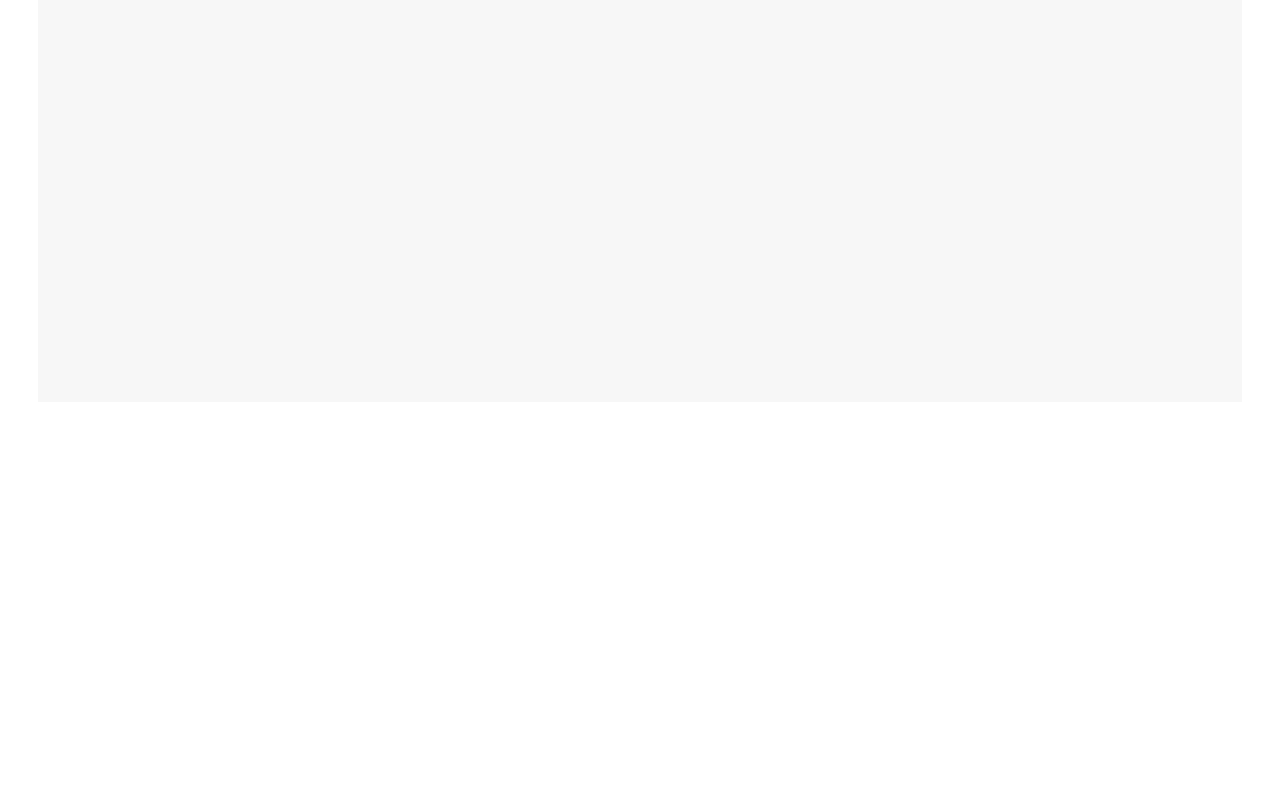
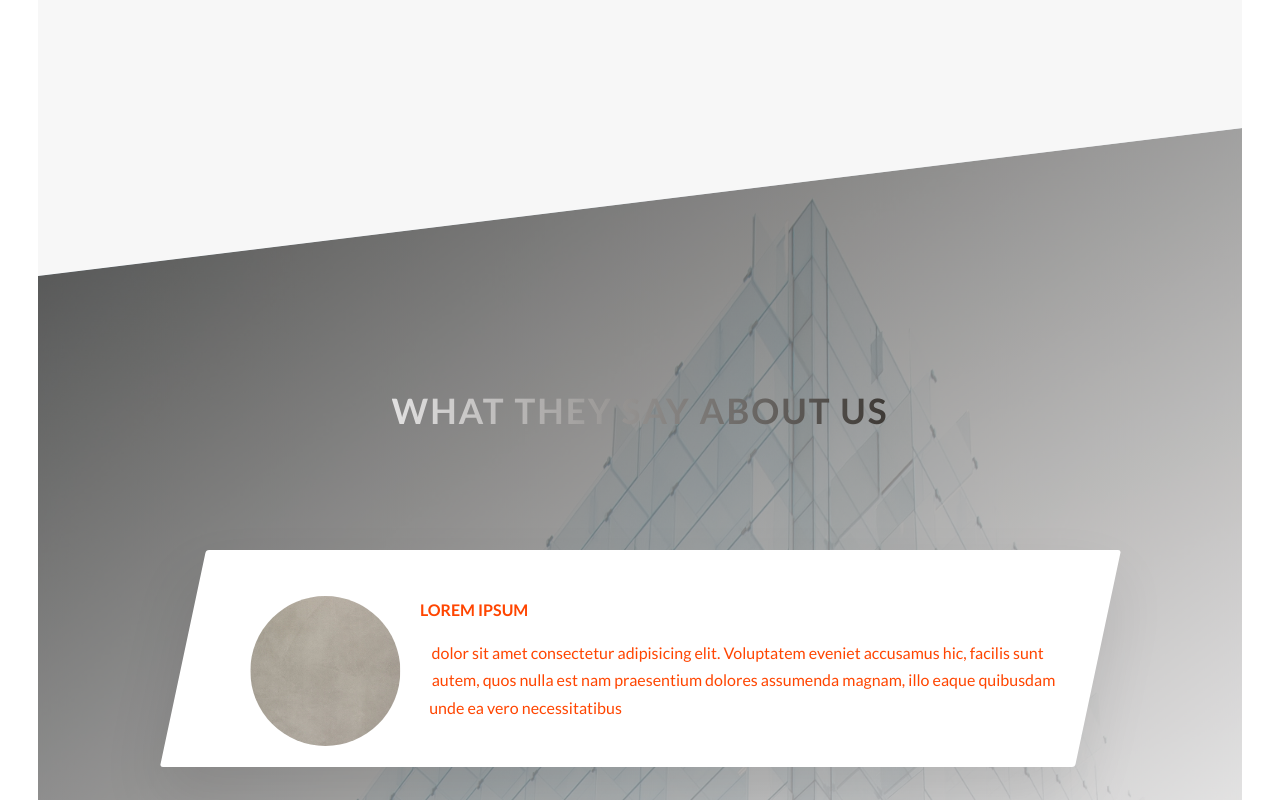
Before and after one commit to debuy-co/landingPage, a React (Create React App) app: page / in a window 1280 px wide. Shown: the part 3460-4260 px from the top of the page. Before the commit the page ends 3900 px from the top, so only its background shows below. Built offline with nearby package versions, Linux system fonts and the light colour scheme.

Commit message:
Building the Testimonials Section - Part 1

```diff
--- a/src/App.js
+++ b/src/App.js
@@ -2,6 +2,7 @@ import Header from "./components/layout/Header";
 import About from "./components/about/About";
 import Features from "./components/features/Features";
 import Price from "./components/price/Price";
+import Testimonials from "./components/testimonials/Testimonials";
 
 function App() {
   return (
@@ -10,6 +11,7 @@ function App() {
       <About />
       <Features />
       <Price />
+      <Testimonials />
       {/* <GridTest /> //this was only to show the grid layout*/}
     </div>
   );
--- /dev/null
+++ b/src/components/testimonials/Testimonials.js
@@ -0,0 +1,34 @@
+import React from "react";
+import ImageWhite from "../../assets/img/block-grey.jpg";
+
+function Testimonials() {
+  return (
+    <section className="section-testimonials">
+      <div className="u-center-text u-margin-bottom-big">
+        <h2 className="heading-secondary">What they say about us</h2>
+      </div>
+
+      <div className="row">
+        <div className="testimonial">
+          {/*semantically the figure is the best thing to use in this case as we are giong to have an image with some text*/}
+          <figure className="testimonial__shape">
+            <img src={ImageWhite} alt="prova" className="testimonial__img" />
+          </figure>
+          <div className="testimonial__text">
+            <h3 className="heading-tertiary u-margin-bottom-small">
+              Lorem ipsum
+            </h3>
+            <p>
+              dolor sit amet consectetur adipisicing elit. Voluptatem eveniet
+              accusamus hic, facilis sunt autem, quos nulla est nam praesentium
+              dolores assumenda magnam, illo eaque quibusdam unde ea vero
+              necessitatibus
+            </p>
+          </div>
+        </div>
+      </div>
+    </section>
+  );
+}
+
+export default Testimonials;
--- /dev/null
+++ b/src/sass/components/_testimonial.scss
@@ -0,0 +1,39 @@
+.testimonial {
+  width: 75%;
+  margin: 0 auto;
+  box-shadow: 0 3rem 6rem rgba(black, 0.1);
+  background-color: $color-white;
+  border-radius: 3px;
+  padding: 3rem;
+  font-size: 1.6rem;
+
+  //to give the parallelepipedo shape
+  transform: skewX(-12deg);
+
+  & > * {
+    transform: skewX(12deg); //to skew back
+  }
+
+  &__shape {
+    width: 15rem;
+    height: 15rem;
+    float: left; //let it sit on the left side
+
+    //and in order to make all the content wrap around a circle on the right side we can define below property (shape-outside)
+    //this property requires that the element is floated and has defined width and height
+    -webkit-shape-outside: circle(50% at 50% 50%); //in order to work in safari
+    shape-outside: circle(50% at 50% 50%);
+
+    //now we give the __shape and actual circle figure
+    -webkit-clip-path: circle(50% at 50% 50%);
+    clip-path: circle(50% at 50% 50%);
+  }
+
+  &__img {
+    height: 100%; //in this case it will be 15rem height because it is inside __shape and so it has 15rem avialable space if it is set to 100%
+  }
+
+  &__text {
+    color: orangered;
+  }
+}
--- a/src/sass/main.scss
+++ b/src/sass/main.scss
@@ -22,6 +22,7 @@
 @import "components/composition";
 @import "components/feature-box";
 @import "components/card";
+@import "components/testimonial";
 
 /*--------------------------------------------------------------
 # Layout
--- a/src/sass/pages/_home.scss
+++ b/src/sass/pages/_home.scss
@@ -32,3 +32,26 @@
   padding: 25rem 0 50rem 0;
   margin-top: -10rem;
 }
+
+.section-testimonials {
+  padding: 15rem 0;
+  background-image: linear-gradient(
+      to left top,
+      rgba($color-primary, 0.8),
+      rgba($color-secondary, 0.8)
+    ),
+    url("../../assets/img/background_block2.jpg");
+  background-size: cover;
+  background-position: top;
+
+  margin-top: -20rem; //in order to cover the white spaces left behind as done for the about section
+  transform: skewY(
+    -7deg
+  ); //instead of using clip-path like we did in the header we use this
+
+  //this way below we select every DIRECT child and we skew back to 7 deg positive
+  //take a close look to ">" without this it will select all the chilid but we just want the DIRECT child
+  & > * {
+    transform: skewY(7deg);
+  }
+}
```
